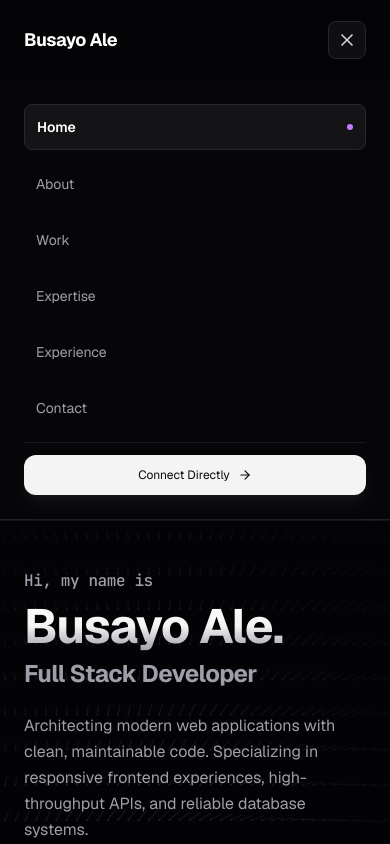
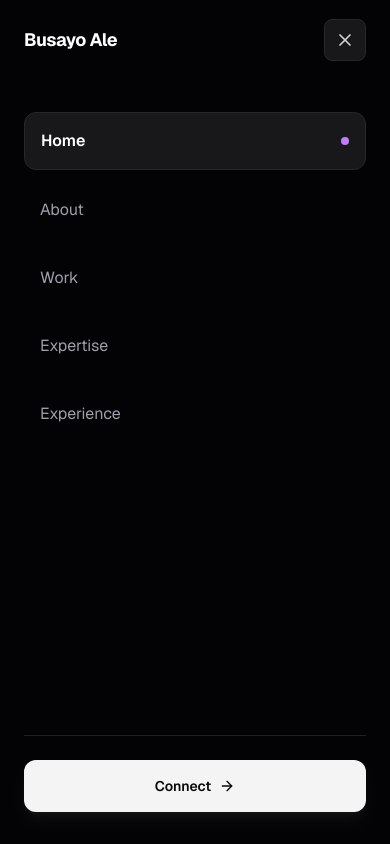
Before and after one commit to busyboy090/portfolio, a Next.js app: page / in a window 390 px wide. Both pictures are taken after a click on the button "Open Menu". Shown: the top 844 px of the page. Built offline with nearby package versions, Linux system fonts and the light colour scheme.

Commit message:
refactor: update Navbar component for improved accessibility and styling

```diff
--- a/app/(root)/page.tsx
+++ b/app/(root)/page.tsx
@@ -28,20 +28,20 @@ function LinkedinIcon({ className = "w-4 h-4" }: { className?: string }) {
   );
 }
 
-function XTwitterIcon({ className = "w-4 h-4" }: { className?: string }) {
-  return (
-    <svg className={className} viewBox="0 0 24 24" fill="currentColor">
-      <path d="M18.244 2.25h3.308l-7.227 8.26 8.502 11.24H16.17l-5.214-6.817L4.99 21.75H1.68l7.73-8.835L1.254 2.25H8.08l4.713 6.231zm-1.161 17.52h1.833L7.084 4.126H5.117z" />
-    </svg>
-  );
-}
-
 function InstagramIcon({ className = "w-4 h-4" }: { className?: string }) {
   return (
     <svg className={className} viewBox="0 0 24 24" fill="none" stroke="currentColor" strokeWidth="2" strokeLinecap="round" strokeLinejoin="round">
       <rect width="20" height="20" x="2" y="2" rx="5" ry="5" />
       <path d="M16 11.37A4 4 0 1 1 12.63 8 4 4 0 0 1 16 11.37z" />
       <line x1="17.5" x2="17.51" y1="6.5" y2="6.5" />
+    </svg>
+  );
+}
+
+function XTwitterIcon({ className = "w-4 h-4" }: { className?: string }) {
+  return (
+    <svg className={className} viewBox="0 0 24 24" fill="currentColor">
+      <path d="M18.244 2.25h3.308l-7.227 8.26 8.502 11.24H16.17l-5.214-6.817L4.99 21.75H1.68l7.73-8.835L1.254 2.25H8.08l4.713 6.231zm-1.161 17.52h1.833L7.084 4.126H5.117z" />
     </svg>
   );
 }
@@ -317,7 +317,7 @@ export default function HomePage() {
         className="relative z-10 w-full max-w-7xl mx-auto px-6 sm:px-12 py-12 md:py-20"
       >
         <div className="grid grid-cols-1 lg:grid-cols-12 gap-12 lg:gap-8 items-center">
-          {/* Left Column: Heading, CTAs, & Socials */}
+          {/* Left Column: Heading, Continuous Animated Name, CTAs, & Socials */}
           <div className="lg:col-span-7 text-left">
             <motion.p
               initial={{ opacity: 0, y: 15 }}
@@ -328,14 +328,57 @@ export default function HomePage() {
               Hi, my name is
             </motion.p>
 
-            <motion.h1
-              initial={{ opacity: 0, y: 30, filter: "blur(8px)" }}
-              animate={{ opacity: 1, y: 0, filter: "blur(0px)" }}
-              transition={{ duration: 0.8, delay: 0.2, ease: [0.16, 1, 0.3, 1] }}
-              className="text-5xl sm:text-6xl md:text-8xl font-black tracking-tight text-transparent bg-clip-text bg-gradient-to-b from-white via-zinc-100 to-zinc-400 mb-2 leading-[1.05]"
-            >
-              Busayo Ale.
-            </motion.h1>
+            {/* Continuous Ripple-Animated Name Header */}
+            <div className="relative inline-block mb-3 select-none">
+              {/* Continuous Pulsing Backdrop Aura */}
+              <motion.div
+                animate={{
+                  scale: [0.95, 1.12, 0.95],
+                  opacity: [0.25, 0.55, 0.25],
+                }}
+                transition={{
+                  duration: 5,
+                  repeat: Infinity,
+                  ease: "easeInOut",
+                }}
+                className="absolute -inset-x-8 top-1/2 -translate-y-1/2 h-24 bg-gradient-to-r from-purple-600/30 via-cyan-500/25 to-blue-600/30 blur-3xl -z-10 pointer-events-none rounded-full"
+              />
+
+              <h1 className="flex flex-wrap items-baseline gap-x-4 leading-[1.05]">
+                {["Busayo", "Ale."].map((word, wordIndex) => {
+                  const baseCharIndex = wordIndex === 0 ? 0 : 6;
+                  return (
+                    <span key={wordIndex} className="inline-flex">
+                      {word.split("").map((char, charIndex) => {
+                        const totalIndex = baseCharIndex + charIndex;
+                        return (
+                          <motion.span
+                            key={charIndex}
+                            animate={{
+                              y: [0, -7, 0],
+                              filter: [
+                                "hue-rotate(0deg) drop-shadow(0 0 0px rgba(168,85,247,0))",
+                                "hue-rotate(35deg) drop-shadow(0 0 10px rgba(168,85,247,0.4))",
+                                "hue-rotate(0deg) drop-shadow(0 0 0px rgba(168,85,247,0))",
+                              ],
+                            }}
+                            transition={{
+                              duration: 3.4,
+                              repeat: Infinity,
+                              ease: "easeInOut",
+                              delay: totalIndex * 0.14,
+                            }}
+                            className="inline-block text-5xl sm:text-6xl md:text-8xl font-black tracking-tight text-transparent bg-clip-text bg-gradient-to-br from-white via-zinc-100 to-purple-300"
+                          >
+                            {char}
+                          </motion.span>
+                        );
+                      })}
+                    </span>
+                  );
+                })}
+              </h1>
+            </div>
 
             <motion.h2
               initial={{ opacity: 0, y: 20 }}
@@ -370,7 +413,7 @@ export default function HomePage() {
                 <ArrowRight className="w-4 h-4 transition-transform group-hover:translate-x-1" />
               </Link>
 
-              {/* Download CV Button */}
+              {/* Download CV */}
               <a
                 href="/resume.pdf"
                 download="Busayo_Ale_CV.pdf"
--- a/components/layout/Navbar.tsx
+++ b/components/layout/Navbar.tsx
@@ -12,32 +12,34 @@ const NAV_LINKS = [
   { name: "Work", href: "/work" },
   { name: "Expertise", href: "/expertise" },
   { name: "Experience", href: "/experience" },
-  { name: "Contact", href: "/contact" },
 ];
 
 export default function Navbar() {
   const pathname = usePathname();
   const [isOpen, setIsOpen] = useState(false);
 
-  // Close the mobile menu whenever the route changes
+  // Close mobile menu on route change
   useEffect(() => {
     setIsOpen(false);
   }, [pathname]);
 
-  // Lock body scroll when mobile menu is active
+  // Lock body scroll completely when mobile menu is active
   useEffect(() => {
     if (isOpen) {
       document.body.style.overflow = "hidden";
+      document.body.style.touchAction = "none";
     } else {
       document.body.style.overflow = "unset";
+      document.body.style.touchAction = "auto";
     }
     return () => {
       document.body.style.overflow = "unset";
+      document.body.style.touchAction = "auto";
     };
   }, [isOpen]);
 
   return (
-    <nav className="sticky top-0 z-50 w-full bg-[#030305]/80 backdrop-blur-md border-b border-zinc-800/50">
+    <nav className="sticky top-0 z-50 w-full bg-[#030305] border-b border-zinc-800/80">
       <div className="max-w-7xl mx-auto px-6 sm:px-12 flex justify-between items-center h-20">
         {/* Brand Logo */}
         <Link href="/" className="flex items-center group">
@@ -61,7 +63,7 @@ export default function Navbar() {
           ))}
         </div>
 
-        {/* Desktop CTA */}
+        {/* Desktop Connect Button */}
         <div className="hidden md:block">
           <Link
             href="/contact"
@@ -76,50 +78,52 @@ export default function Navbar() {
           type="button"
           onClick={() => setIsOpen(!isOpen)}
           aria-label={isOpen ? "Close Menu" : "Open Menu"}
-          className="md:hidden p-2 rounded-lg border border-zinc-800 bg-zinc-900/60 text-zinc-300 hover:text-white hover:border-zinc-700 transition-colors focus:outline-none"
+          className="md:hidden p-2.5 rounded-lg border border-zinc-800 bg-zinc-900 text-zinc-300 hover:text-white hover:border-zinc-700 transition-colors focus:outline-none"
         >
           {isOpen ? <X className="w-5 h-5" /> : <Menu className="w-5 h-5" />}
         </button>
       </div>
 
-      {/* Mobile Menu Dropdown Panel */}
+      {/* Full-screen Opaque Mobile Overlay */}
       <AnimatePresence>
         {isOpen && (
           <motion.div
-            initial={{ opacity: 0, height: 0 }}
-            animate={{ opacity: 1, height: "auto" }}
-            exit={{ opacity: 0, height: 0 }}
-            transition={{ duration: 0.28, ease: [0.16, 1, 0.3, 1] }}
-            className="md:hidden border-b border-zinc-800/80 bg-[#07070a]/95 backdrop-blur-2xl overflow-hidden"
+            initial={{ opacity: 0, y: -10 }}
+            animate={{ opacity: 1, y: 0 }}
+            exit={{ opacity: 0, y: -10 }}
+            transition={{ duration: 0.22, ease: [0.16, 1, 0.3, 1] }}
+            className="md:hidden fixed inset-x-0 top-20 bottom-0 h-[calc(100dvh-5rem)] w-full bg-[#030305] z-50 flex flex-col justify-between px-6 py-8 overflow-y-auto"
           >
-            <div className="px-6 py-6 space-y-3">
+            {/* Nav Items */}
+            <div className="space-y-3">
               {NAV_LINKS.map((link) => {
                 const isActive = pathname === link.href;
                 return (
                   <Link
                     key={link.href}
                     href={link.href}
-                    className={`flex items-center justify-between p-3 rounded-lg text-sm transition-colors ${
+                    className={`flex items-center justify-between p-4 rounded-xl text-base transition-colors ${
                       isActive
-                        ? "bg-zinc-900/80 text-white font-semibold border border-zinc-800"
-                        : "text-zinc-400 hover:text-white hover:bg-zinc-900/40"
+                        ? "bg-zinc-900 text-white font-semibold border border-zinc-800"
+                        : "text-zinc-400 hover:text-white hover:bg-zinc-900/60"
                     }`}
                   >
                     <span>{link.name}</span>
-                    {isActive && <span className="w-1.5 h-1.5 rounded-full bg-purple-400" />}
+                    {isActive && <span className="w-2 h-2 rounded-full bg-purple-400" />}
                   </Link>
                 );
               })}
+            </div>
 
-              <div className="pt-3 border-t border-zinc-800/60">
-                <Link
-                  href="/contact"
-                  className="w-full py-3 rounded-xl bg-zinc-100 hover:bg-white text-zinc-950 font-medium text-xs transition-all flex items-center justify-center gap-2 shadow-lg shadow-white/5"
-                >
-                  <span>Connect Directly</span>
-                  <ArrowRight className="w-3.5 h-3.5" />
-                </Link>
-              </div>
+            {/* Bottom Full-width Connect CTA */}
+            <div className="pt-6 border-t border-zinc-800/80 mt-auto">
+              <Link
+                href="/contact"
+                className="w-full py-4 rounded-xl bg-zinc-100 hover:bg-white text-zinc-950 font-semibold text-sm transition-all flex items-center justify-center gap-2 shadow-lg shadow-white/5 active:scale-[0.98]"
+              >
+                <span>Connect</span>
+                <ArrowRight className="w-4 h-4" />
+              </Link>
             </div>
           </motion.div>
         )}
```
